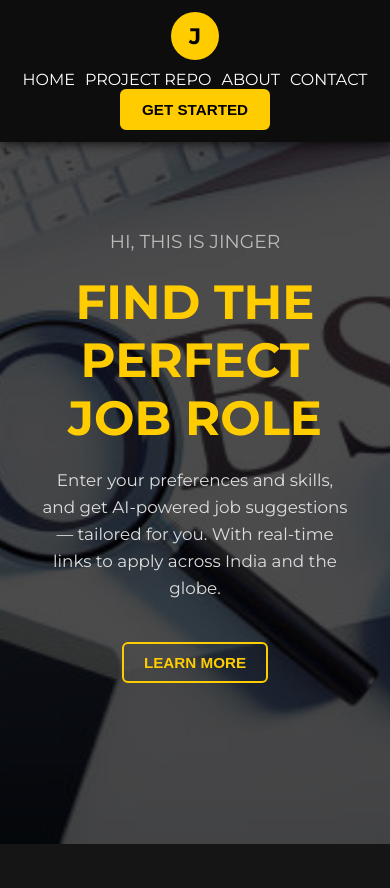
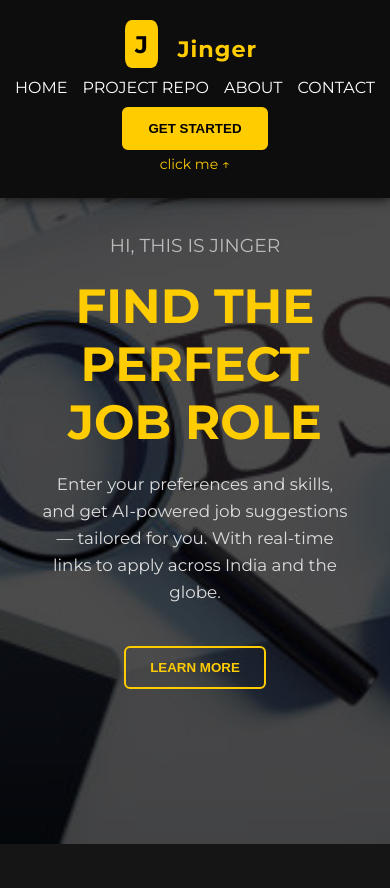
Before and after one commit to sharmasid100/job_finder, a Flask app: page / in a window 390 px wide. Shown: the top 888 px of the page. Run offline with Flask 3, Linux system fonts and the light colour scheme; some libraries are stand-ins or nearby versions.

Commit message:
Update landing.html

```diff
--- a/server/templates/landing.html
+++ b/server/templates/landing.html
@@ -246,68 +246,52 @@ section p {
   border-radius: 30px;
 }
 
-@media (max-width: 750px) {
+@media (max-width: 768px) {
   .navbar {
     flex-direction: column;
     align-items: center;
-    padding: 12px 20px;
+    padding: 20px 15px;
     text-align: center;
   }
-
-/*   .logo {
-    justify-content: center;
-  } */
 
   .logo-text {
     justify-content: center;   /* center horizontally */
     align-items: center;      /* make sure it’s horizontal */
   }
 
-  .logo-circle {
-    width: 48px;
-    height: 48px;
-    font-size: 1.4rem;
-    border-radius: 50%;
-  }
+.logo-circle {
+  background-color: #ffcc00;
+  color: #000000;
+  border-radius: 20%;           /* Perfect circle */
+  width: 48px;
+  height: 48px;
+  display: flex;
+  align-items: center;
+  justify-content: center;
+  font-weight: 900;             /* '1400' is invalid, max is 900 */
+  font-size: 1.5rem;
+}
+
+
+
 
   .navbar ul {
-    flex-direction: row;
+    flex-direction: row; /* keep links horizontal */
     justify-content: center;
     flex-wrap: wrap;
-    gap: 10px;
-    margin-top: 10px;
+    gap: 15px;
+    margin: 10px 0 0;
     padding: 0;
     width: 100%;
   }
 
   .navbar div:last-child {
-    display: none; /* hides right-side button in navbar */
-  }
-
-  .cta-wrapper {
-    flex-direction: row;
+    margin-top: 10px;
+    width: 100%;
+    display: flex;
     justify-content: center;
-    gap: 12px;
-    flex-wrap: wrap;
-    margin-bottom: 10px;
-  }
-
-  .cta-button,
-  .cta-button-start {
-    width: auto;
-    padding: 10px 20px;
-    font-size: 0.95rem;
-  }
-
-  .click-label {
-    margin-top: 6px;
-    font-size: 13px;
-    text-align: center;
-    transform: rotate(-5deg);
-    animation: pulse 1.5s infinite;
   }
 }
-
 
 
   </style>
```
